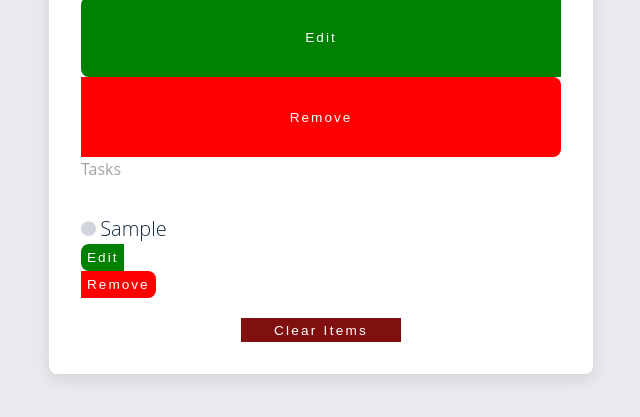
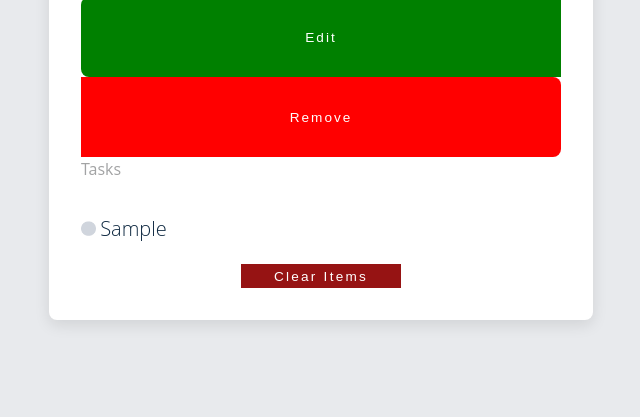
Before and after one commit to Abiodun-Animasahun/ToDoList-App, a plain HTML site: page index.html in a window 1280 px wide. Both pictures are taken after typing "Sample" into the empty fields and a click on the button "Submit". Shown: the part 311-728 px from the top of the page, without its empty margins (319-959 px from the left). Drawn offline with nearby package versions, Linux system fonts and the light colour scheme.

Commit message:
updated tiltles, bacground

```diff
--- a/action.js
+++ b/action.js
@@ -43,8 +43,7 @@ function addItem(e) {
     <img src="./Ellipse.png" class="img_btn" />
           <span class="task-text">${value}</span>
         </div>
-        <button type="submit" class="edit_btn">Edit</button>
-        <button type="submit" class="remove_btn">Remove</button>
+
         <div class="edit_remove_btn">
         <div class="task_content">
           <h5>
--- a/index.html
+++ b/index.html
@@ -4,7 +4,7 @@
     <meta charset="UTF-8" />
     <meta http-equiv="X-UA-Compatible" content="IE=edge" />
     <meta name="viewport" content="width=device-width, initial-scale=1.0" />
-    <title>Booking Movie Ticket</title>
+    <title>Booking Movie Tickets</title>
     <!-- font-awesome -->
     <link
       rel="stylesheet"
@@ -28,7 +28,6 @@
         <div class="booking_title">
           <h2>Booking Movie Tickets</h2>
         </div>
-
           <button type="submit" class="edit_btn">Edit</button>
           <button type="submit" class="remove_btn">Remove</button>
         </div>
--- a/main.css
+++ b/main.css
@@ -353,7 +353,7 @@ li {
   transition: var(--transition);
   margin-top: 1.25rem;
   color: #fff;
-  background: rgb(128, 16, 16);
+  background: rgb(150, 19, 19);
 }
 .clear_btn:hover {
   color: #fff;
```
